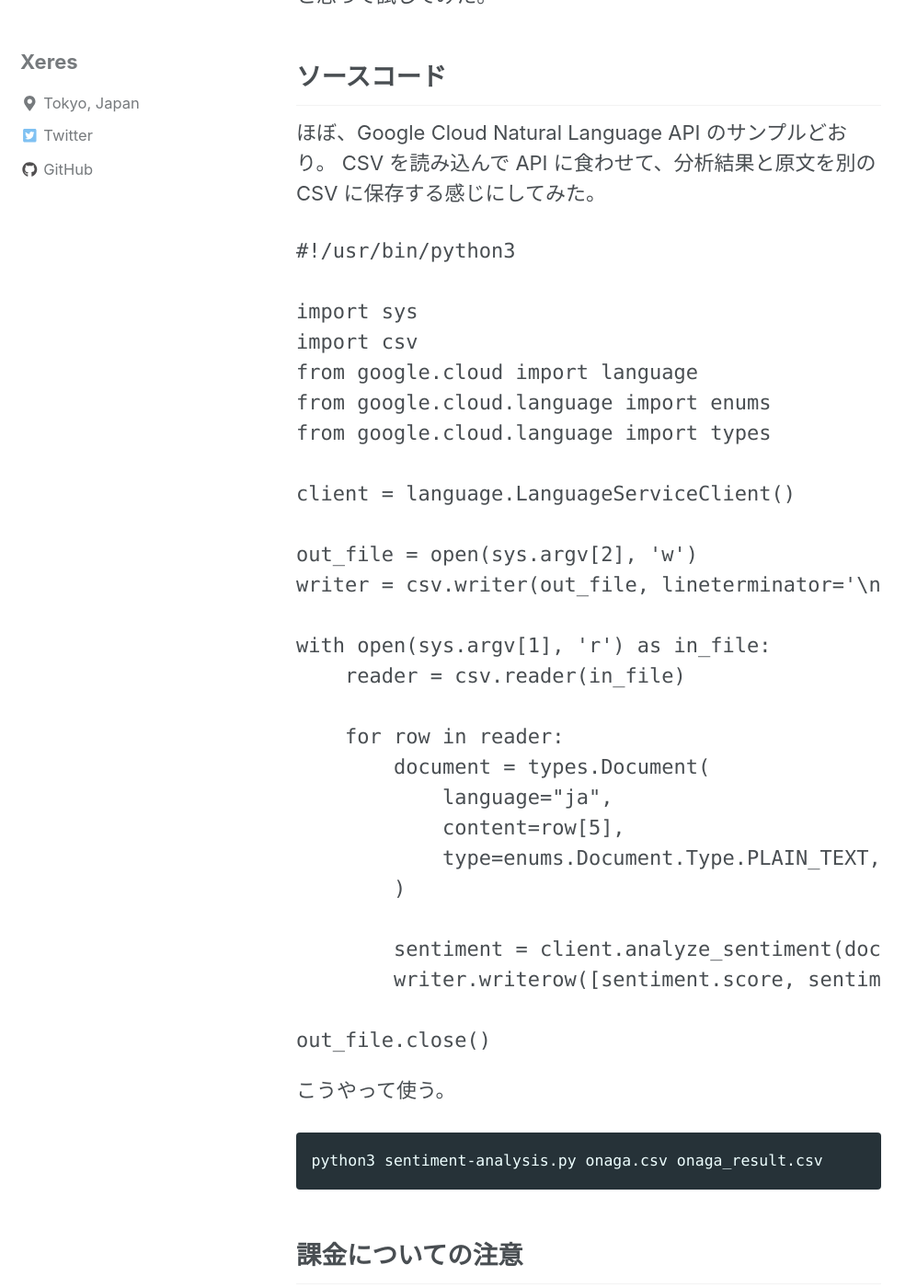
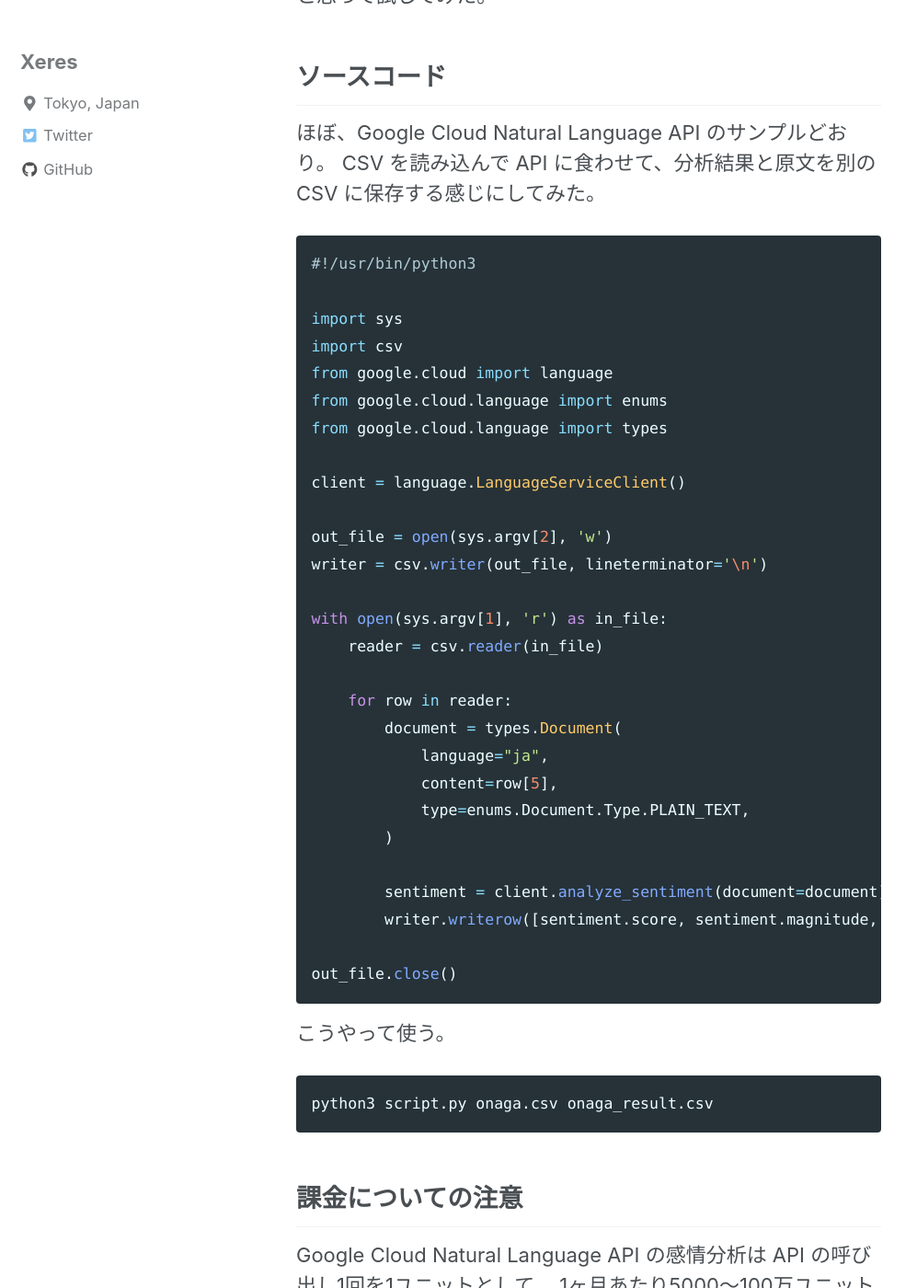
Before and after one commit to xeres/xeres.github.io, a Jekyll site: the page built from _posts/2018-08-12-sentiment-analysis-with-left-wing-and-right-wing.md, in a window 1280 px wide and 1400 px high, scrolled down 704 px. Shown: the whole window at 92% size, without its empty margins (0-997 px from the left). Built offline with Jekyll 4.4.1, drawn with Linux system fonts in a browser that asks for light colours; nearby versions of some CDN libraries.

Commit message:
Improved code block.

````diff
--- a/_posts/2018-08-12-sentiment-analysis-with-left-wing-and-right-wing.md
+++ b/_posts/2018-08-12-sentiment-analysis-with-left-wing-and-right-wing.md
@@ -17,7 +17,7 @@ date: 2018-08-12 17:01:00 +0900
 ほぼ、Google Cloud Natural Language API のサンプルどおり。
 CSV を読み込んで API に食わせて、分析結果と原文を別の CSV に保存する感じにしてみた。
 
-```python:sentiment-analysis.py
+```python
 #!/usr/bin/python3
 
 import sys
@@ -49,7 +49,7 @@ out_file.close()
 こうやって使う。
 
 ```shell
-python3 sentiment-analysis.py onaga.csv onaga_result.csv
+python3 script.py onaga.csv onaga_result.csv
 ```
 
 ## 課金についての注意
````
